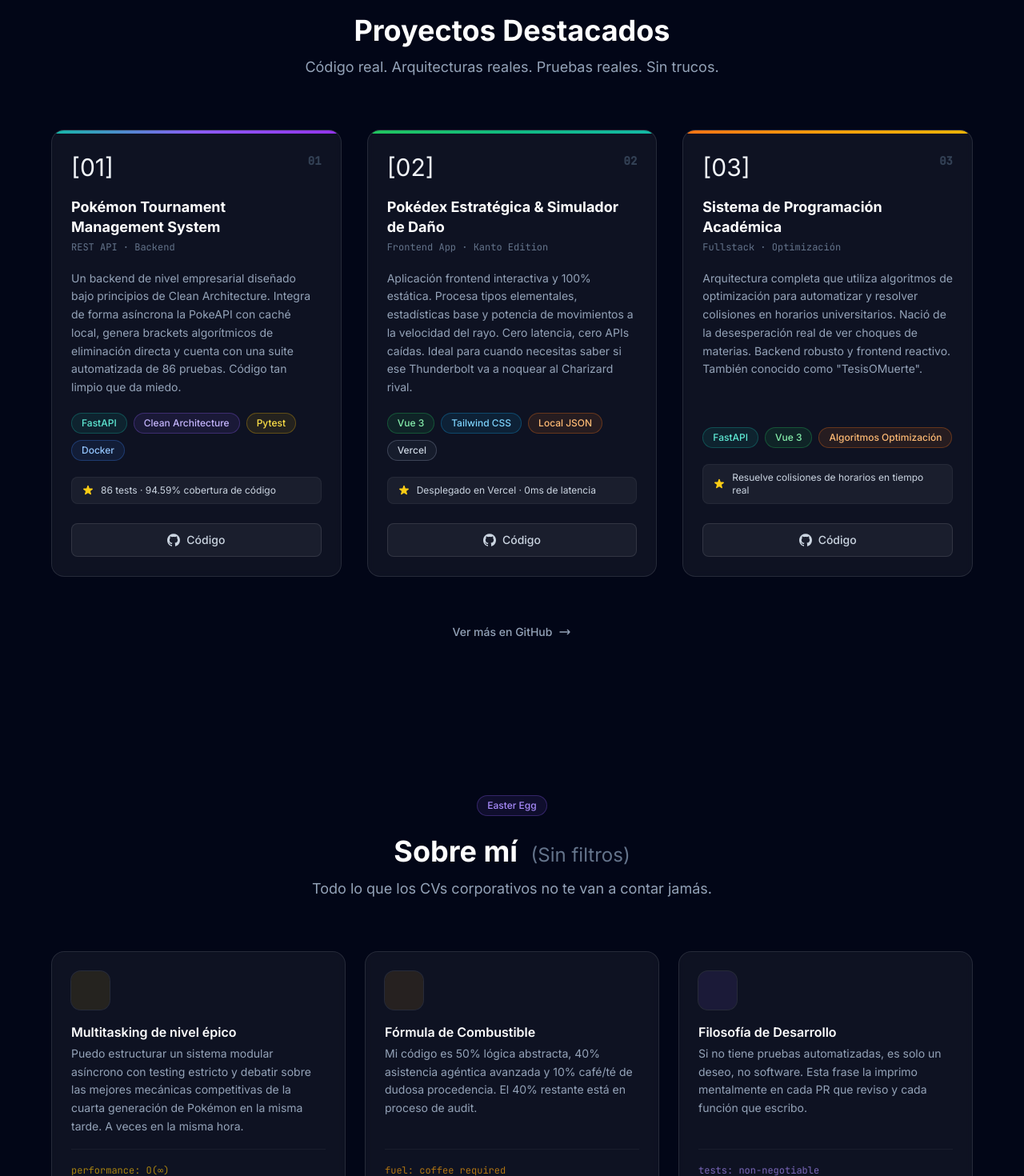
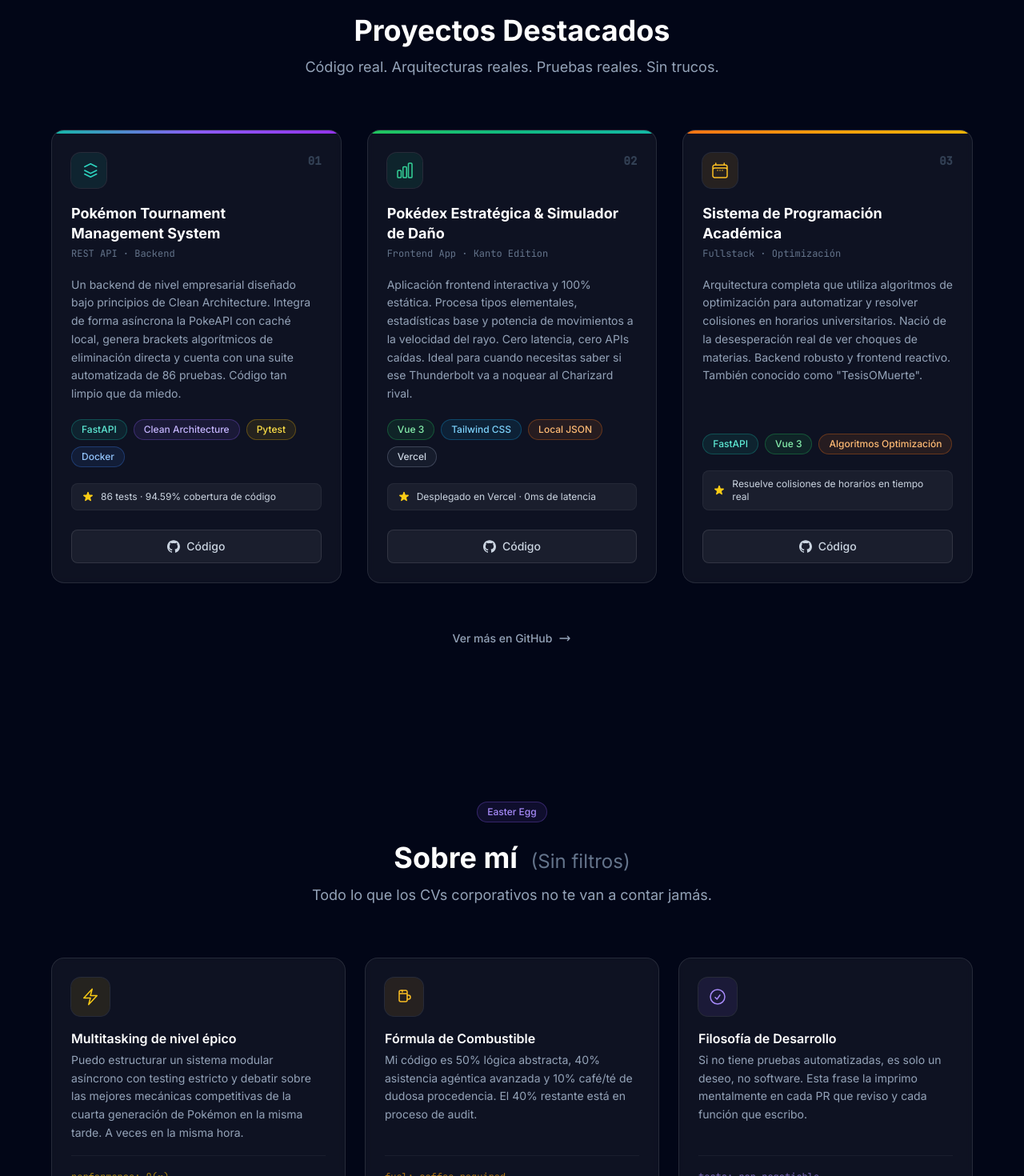
Before and after one commit to KevinSGD/kevingarzondiaz.github.io, a Vue app in the folder portfolio/: page / in a window 1280 px wide. Shown: the part 1183-2653 px from the top of the page at 80% size. Built offline with nearby package versions, Linux system fonts and the light colour scheme.

Commit message:
feat: agregar componente SectionIcon y actualizar íconos en FunFacts y ProjectsGrid

```diff
--- a/portfolio/src/components/FunFacts.vue
+++ b/portfolio/src/components/FunFacts.vue
@@ -25,12 +25,15 @@
         >
           <div
             :class="[
-              'w-12 h-12 rounded-xl flex items-center justify-center text-2xl',
-              'ring-1 ring-white/10 transition-transform duration-300 group-hover:scale-110',
+              'w-12 h-12 rounded-xl flex items-center justify-center',
+              'ring-1 ring-white/10 transition-transform duration-300 group-hover:scale-105',
               fact.iconBg,
             ]"
-            role="img" :aria-label="fact.iconLabel"
-          >{{ fact.icon }}</div>
+            role="img"
+            :aria-label="fact.iconLabel"
+          >
+            <SectionIcon :name="fact.icon" :color-class="fact.iconColor" />
+          </div>
 
           <div>
             <h3 class="text-white font-semibold text-base mb-1">{{ fact.title }}</h3>
@@ -64,21 +67,26 @@
 </template>
 
 <script setup>
+import SectionIcon from './SectionIcon.vue'
+
 const facts = [
   {
-    icon: '', iconLabel: 'Rayo de energía', iconBg: 'bg-yellow-500/10',
+    icon: 'bolt', iconLabel: 'Rayo de energía',
+    iconBg: 'bg-yellow-500/10', iconColor: 'text-yellow-400',
     title: 'Multitasking de nivel épico',
     body: 'Puedo estructurar un sistema modular asíncrono con testing estricto y debatir sobre las mejores mecánicas competitivas de la cuarta generación de Pokémon en la misma tarde. A veces en la misma hora.',
     tag: 'performance: O(∞)', tagCls: 'text-yellow-500/70',
   },
   {
-    icon: '', iconLabel: 'Taza de café', iconBg: 'bg-amber-500/10',
+    icon: 'coffee', iconLabel: 'Taza de café',
+    iconBg: 'bg-amber-500/10', iconColor: 'text-amber-400',
     title: 'Fórmula de Combustible',
     body: 'Mi código es 50% lógica abstracta, 40% asistencia agéntica avanzada y 10% café/té de dudosa procedencia. El 40% restante está en proceso de audit.',
     tag: 'fuel: coffee required', tagCls: 'text-amber-500/70',
   },
   {
-    icon: '', iconLabel: 'Herramientas', iconBg: 'bg-violet-500/10',
+    icon: 'checklist', iconLabel: 'Pruebas automatizadas',
+    iconBg: 'bg-violet-500/10', iconColor: 'text-violet-400',
     title: 'Filosofía de Desarrollo',
     body: 'Si no tiene pruebas automatizadas, es solo un deseo, no software. Esta frase la imprimo mentalmente en cada PR que reviso y cada función que escribo.',
     tag: 'tests: non-negotiable', tagCls: 'text-violet-400/70',
--- a/portfolio/src/components/ProjectsGrid.vue
+++ b/portfolio/src/components/ProjectsGrid.vue
@@ -24,9 +24,19 @@
           <div :class="['h-1 w-full rounded-t-2xl bg-gradient-to-r', project.accentGradient]" aria-hidden="true"></div>
 
           <div class="flex flex-col flex-1 p-6 gap-5">
-            <!-- Number + emoji -->
+            <!-- Icon + index -->
             <div class="flex items-start justify-between">
-              <span class="text-3xl" role="img" :aria-label="project.emojiLabel">{{ project.emoji }}</span>
+              <div
+                :class="[
+                  'w-11 h-11 rounded-xl flex items-center justify-center',
+                  'ring-1 ring-white/10 transition-transform duration-300 group-hover:scale-105',
+                  project.iconBg,
+                ]"
+                role="img"
+                :aria-label="project.iconLabel"
+              >
+                <SectionIcon :name="project.icon" :color-class="project.iconColor" />
+              </div>
               <span class="font-mono text-slate-700 text-sm font-bold select-none">
                 {{ String(index + 1).padStart(2, '0') }}
               </span>
@@ -112,9 +122,12 @@
 </template>
 
 <script setup>
+import SectionIcon from './SectionIcon.vue'
+
 const projects = [
   {
-    emoji: '[01]', emojiLabel: 'Proyecto uno',
+    icon: 'layers', iconLabel: 'Arquitectura en capas',
+    iconBg: 'bg-teal-500/10', iconColor: 'text-teal-400',
     title: 'Pokémon Tournament Management System',
     type: 'REST API · Backend',
     description: 'Un backend de nivel empresarial diseñado bajo principios de Clean Architecture. Integra de forma asíncrona la PokeAPI con caché local, genera brackets algorítmicos de eliminación directa y cuenta con una suite automatizada de 86 pruebas. Código tan limpio que da miedo.',
@@ -129,7 +142,8 @@ const projects = [
     github: 'https://github.com/KevinSGD', demo: null,
   },
   {
-    emoji: '[02]', emojiLabel: 'Proyecto dos',
+    icon: 'chart', iconLabel: 'Simulador de estadísticas',
+    iconBg: 'bg-emerald-500/10', iconColor: 'text-emerald-400',
     title: 'Pokédex Estratégica & Simulador de Daño',
     type: 'Frontend App · Kanto Edition',
     description: 'Aplicación frontend interactiva y 100% estática. Procesa tipos elementales, estadísticas base y potencia de movimientos a la velocidad del rayo. Cero latencia, cero APIs caídas. Ideal para cuando necesitas saber si ese Thunderbolt va a noquear al Charizard rival.',
@@ -144,7 +158,8 @@ const projects = [
     github: 'https://github.com/KevinSGD', demo: null,
   },
   {
-    emoji: '[03]', emojiLabel: 'Proyecto tres',
+    icon: 'calendar', iconLabel: 'Programación de horarios',
+    iconBg: 'bg-amber-500/10', iconColor: 'text-amber-400',
     title: 'Sistema de Programación Académica',
     type: 'Fullstack · Optimización',
     description: 'Arquitectura completa que utiliza algoritmos de optimización para automatizar y resolver colisiones en horarios universitarios. Nació de la desesperación real de ver choques de materias. Backend robusto y frontend reactivo. También conocido como "TesisOMuerte".',
--- /dev/null
+++ b/portfolio/src/components/SectionIcon.vue
@@ -0,0 +1,50 @@
+<template>
+  <svg
+    :class="['w-6 h-6', colorClass]"
+    fill="none"
+    stroke="currentColor"
+    stroke-width="1.5"
+    viewBox="0 0 24 24"
+    aria-hidden="true"
+  >
+  <!-- Backend / API layers -->
+  <template v-if="name === 'layers'">
+    <path stroke-linecap="round" stroke-linejoin="round" d="M6.75 7.5l7.5-3.75 7.5 3.75M6.75 12l7.5 3.75 7.5-3.75M6.75 16.5l7.5 3.75 7.5-3.75" />
+  </template>
+
+  <!-- Stats / damage calculator -->
+  <template v-else-if="name === 'chart'">
+    <path stroke-linecap="round" stroke-linejoin="round" d="M3 13.125C3 12.504 3.504 12 4.125 12h2.25c.621 0 1.125.504 1.125 1.125v6.75C7.5 20.496 6.996 21 6.375 21h-2.25A1.125 1.125 0 013 19.875v-6.75zM9.75 8.625c0-.621.504-1.125 1.125-1.125h2.25c.621 0 1.125.504 1.125 1.125v11.25c0 .621-.504 1.125-1.125 1.125h-2.25a1.125 1.125 0 01-1.125-1.125V8.625zM16.5 4.125c0-.621.504-1.125 1.125-1.125h2.25C20.496 3 21 3.504 21 4.125v15.75c0 .621-.504 1.125-1.125 1.125h-2.25a1.125 1.125 0 01-1.125-1.125V4.125z" />
+  </template>
+
+  <!-- Academic scheduling -->
+  <template v-else-if="name === 'calendar'">
+    <path stroke-linecap="round" stroke-linejoin="round" d="M6.75 3v2.25M17.25 3v2.25M3 18.75V7.5a2.25 2.25 0 012.25-2.25h13.5A2.25 2.25 0 0121 7.5v11.25m-18 0A2.25 2.25 0 005.25 21h13.5A2.25 2.25 0 0021 18.75m-18 0v-7.5A2.25 2.25 0 015.25 9h13.5A2.25 2.25 0 0121 11.25v7.5" />
+    <path stroke-linecap="round" stroke-linejoin="round" d="M9 12h.008v.008H9V12zm3 0h.008v.008H12V12zm3 0h.008v.008H15V12z" />
+  </template>
+
+  <!-- Multitasking -->
+  <template v-else-if="name === 'bolt'">
+    <path stroke-linecap="round" stroke-linejoin="round" d="M3.75 13.5l10.5-11.25L12 10.5h8.25L9.75 21.75 12 13.5H3.75z" />
+  </template>
+
+  <!-- Coffee -->
+  <template v-else-if="name === 'coffee'">
+    <path stroke-linecap="round" stroke-linejoin="round" d="M6 8v8a2 2 0 002 2h6a2 2 0 002-2V8M6 8V6a2 2 0 012-2h6a2 2 0 012 2v2M6 8h10" />
+    <path stroke-linecap="round" stroke-linejoin="round" d="M16 10h1.5a2.5 2.5 0 010 5H16" />
+    <path stroke-linecap="round" stroke-linejoin="round" d="M9.5 4c.3 1 .5 1.5.5 2" />
+  </template>
+
+  <!-- Testing philosophy -->
+  <template v-else-if="name === 'checklist'">
+    <path stroke-linecap="round" stroke-linejoin="round" d="M9 12.75L11.25 15 15 9.75M21 12a9 9 0 11-18 0 9 9 0 0118 0z" />
+  </template>
+  </svg>
+</template>
+
+<script setup>
+defineProps({
+  name: { type: String, required: true },
+  colorClass: { type: String, default: 'text-slate-300' },
+})
+</script>
```
